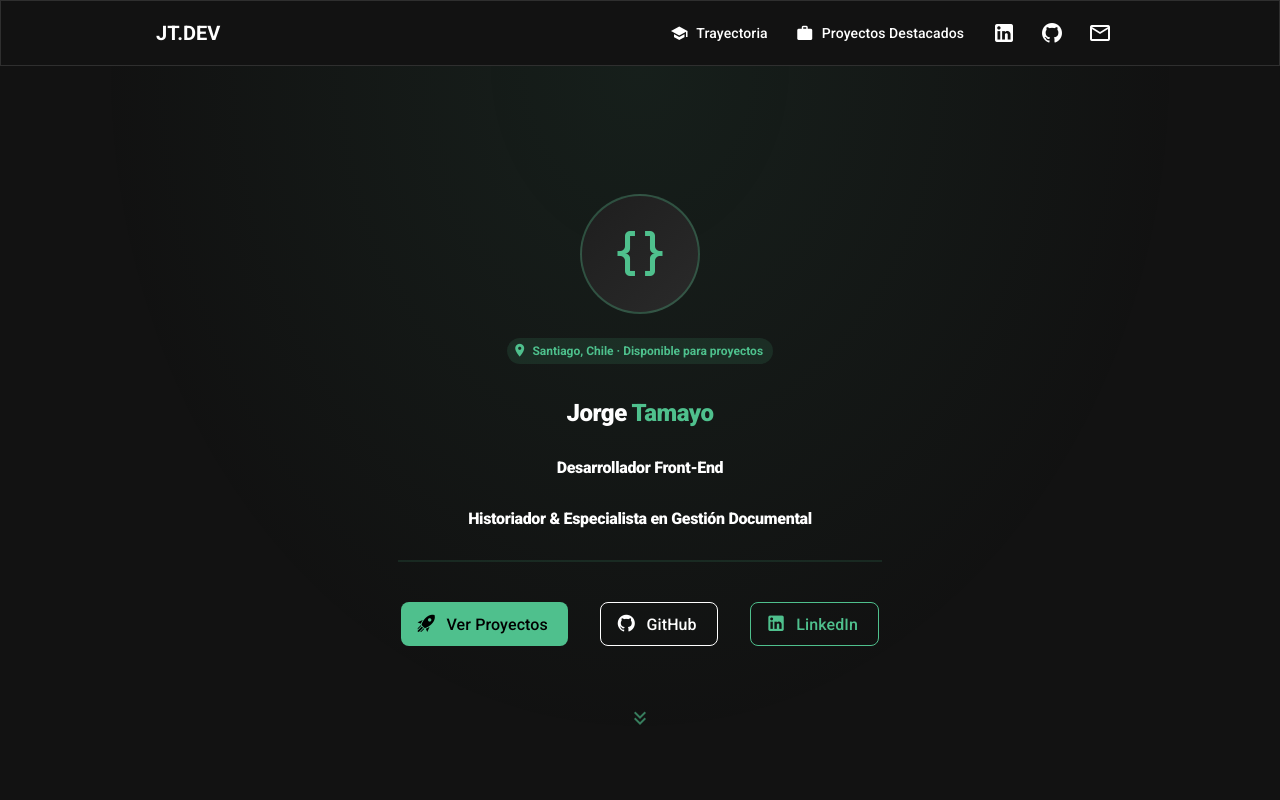
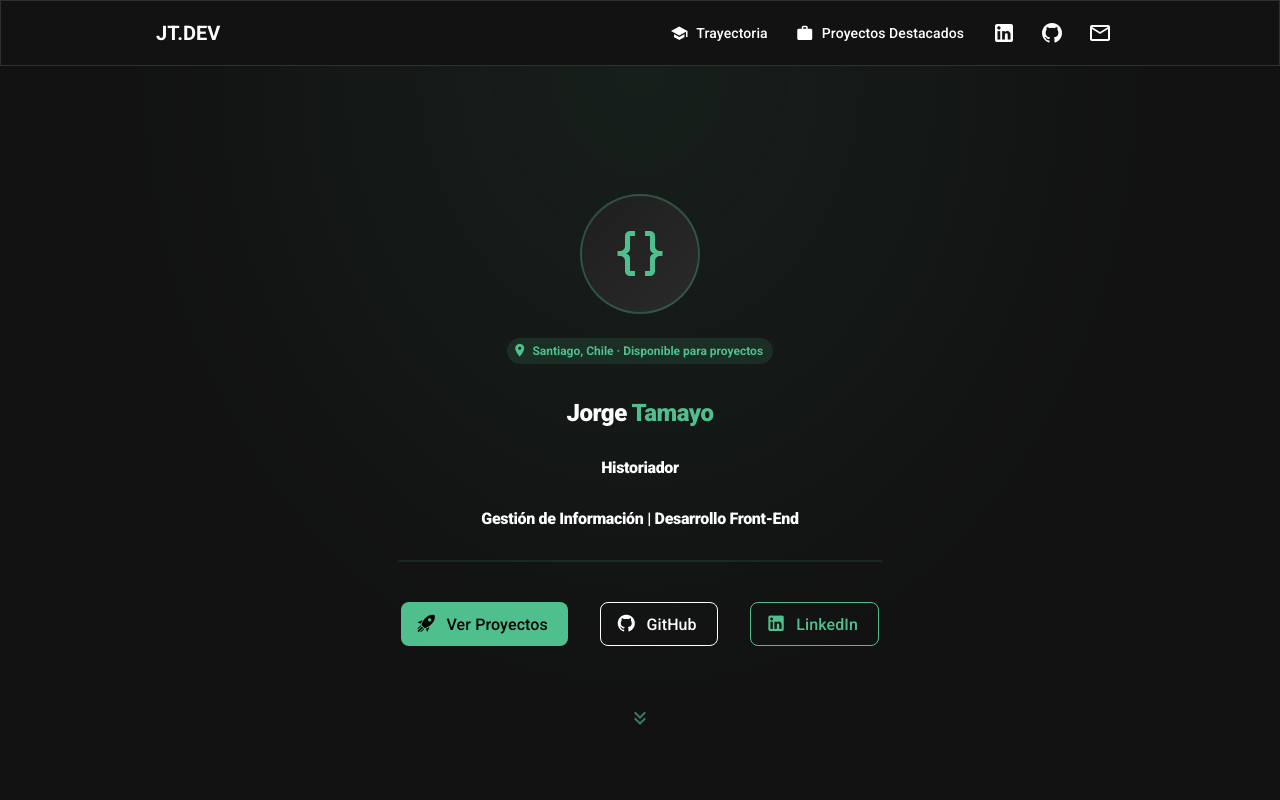
Before and after one commit to jltamayocabello-droid/mi-portafolio-vuetify, a Vue app: page / in a window 1280 px wide. Shown: the top 800 px of the page. Built offline with nearby package versions, Linux system fonts and the light colour scheme.

Commit message:
Se cambia información de hero-section

```diff
--- a/src/pages/HomePage.vue
+++ b/src/pages/HomePage.vue
@@ -26,10 +26,10 @@
         Jorge <span class="text-primary">Tamayo</span>
       </h1>
       <p class="text-h5 text-sm-h4 font-weight-black mb-4 hero-title">
-        Desarrollador Front-End
+        Historiador
       </p>
       <p class="text-h5 text-sm-h4 font-weight-black mb-4 hero-title">
-        Historiador & Especialista en Gestión Documental
+        Gestión de Información | Desarrollo Front-End
       </p>
       <v-divider class="my-4" color="primary" thickness="2" width="50%" />
 
```
